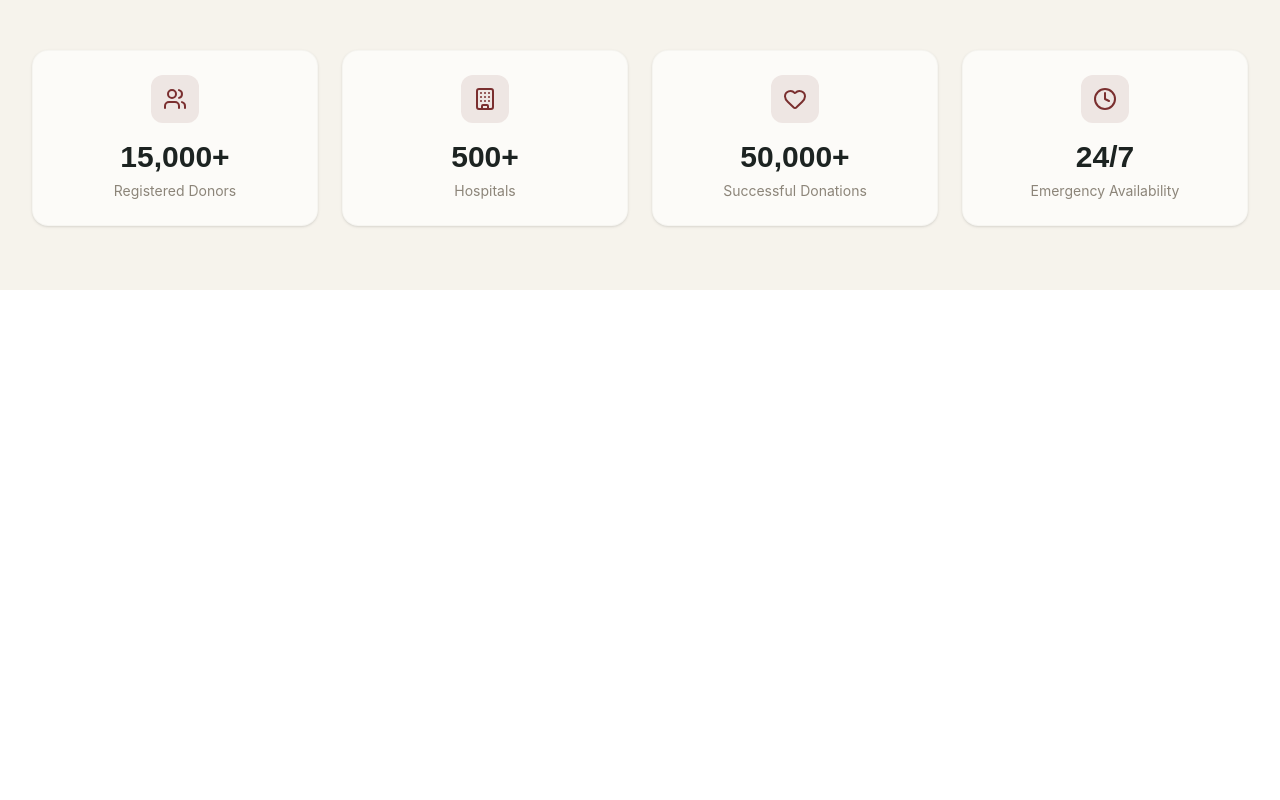
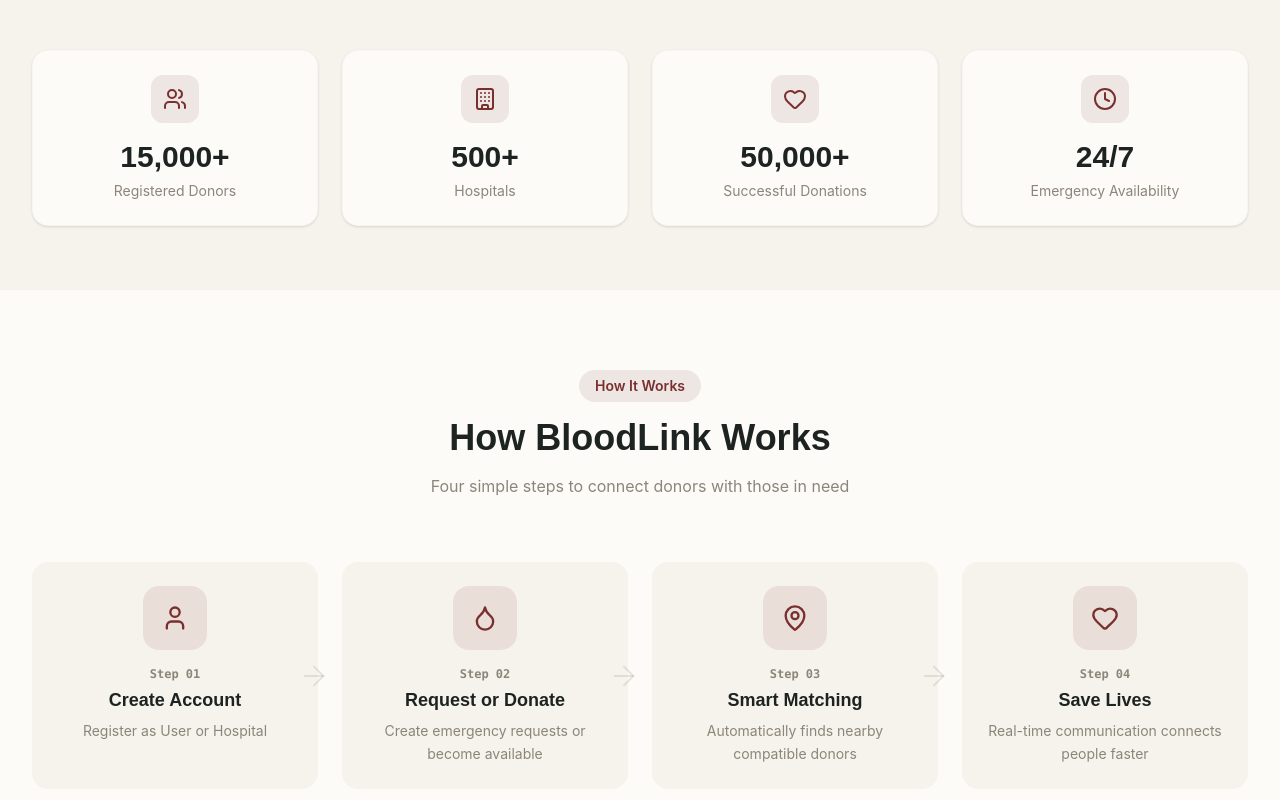
Before and after one commit to AshfaqIbrahim/bloodlink-frontend, a React (Vite) app: page / in a window 1280 px wide. Shown: the part 724-1524 px from the top of the page. Before the commit the page ends 1014 px from the top, so only its background shows below. Built offline with nearby package versions, Linux system fonts and the light colour scheme; the HTML template or start-up script is replaced by a standard one.

Commit message:
Added How it works component

```diff
--- /dev/null
+++ b/src/components/landing/HowItWorks.jsx
@@ -0,0 +1,81 @@
+// ============================================
+// FILE: src/components/landing/HowItWorks.jsx
+// ============================================
+import React from "react";
+import { User, Droplet, MapPin, Heart, ArrowRight } from "lucide-react";
+
+const HowItWorks = () => {
+  const steps = [
+    {
+      icon: User,
+      step: "01",
+      title: "Create Account",
+      desc: "Register as User or Hospital",
+    },
+    {
+      icon: Droplet,
+      step: "02",
+      title: "Request or Donate",
+      desc: "Create emergency requests or become available",
+    },
+    {
+      icon: MapPin,
+      step: "03",
+      title: "Smart Matching",
+      desc: "Automatically finds nearby compatible donors",
+    },
+    {
+      icon: Heart,
+      step: "04",
+      title: "Save Lives",
+      desc: "Real-time communication connects people faster",
+    },
+  ];
+
+  return (
+    <section id="how-it-works" className="py-20 bg-[#FCFBF8]">
+      <div className="max-w-7xl mx-auto px-4 sm:px-6 lg:px-8">
+        <div className="text-center mb-16">
+          <span className="inline-block text-sm font-semibold text-[#7A2F2F] bg-[#7A2F2F]/10 px-4 py-1.5 rounded-full mb-4">
+            How It Works
+          </span>
+          <h2 className="font-poppins font-bold text-3xl sm:text-4xl text-[#1C2321] mb-4">
+            How BloodLink Works
+          </h2>
+          <p className="text-[#8C8579] max-w-2xl mx-auto">
+            Four simple steps to connect donors with those in need
+          </p>
+        </div>
+
+        <div className="grid md:grid-cols-4 gap-6 relative">
+          {steps.map((item, idx) => (
+            <div key={idx} className="relative">
+              {/* Card with fixed height using flex */}
+              <div className="bg-[#F6F3EC] rounded-2xl p-6 text-center hover:shadow-lg transition-all duration-300 hover:-translate-y-1 h-full flex flex-col items-center">
+                <div className="w-16 h-16 bg-[#7A2F2F]/10 rounded-2xl flex items-center justify-center mb-4 flex-shrink-0">
+                  <item.icon className="w-7 h-7 text-[#7A2F2F]" />
+                </div>
+                <div className="text-xs font-mono font-semibold text-[#8C8579] mb-1">
+                  Step {item.step}
+                </div>
+                <h3 className="font-poppins font-semibold text-lg text-[#1C2321] mb-1.5">
+                  {item.title}
+                </h3>
+                <p className="text-sm text-[#8C8579] leading-relaxed flex-grow">
+                  {item.desc}
+                </p>
+              </div>
+              {idx < 3 && (
+                <div className="hidden md:block absolute top-1/2 -right-3 transform -translate-y-1/2 text-[#8C8579]/20">
+                  <ArrowRight className="w-8 h-8" strokeWidth={1.5} />
+                </div>
+              )}
+            </div>
+          ))}
+        </div>
+      </div>
+    </section>
+  );
+};
+
+export default HowItWorks;
--- a/src/pages/auth/Landing.jsx
+++ b/src/pages/auth/Landing.jsx
@@ -1,6 +1,7 @@
 import Navbar from "../../components/common/Navbar";
 import HeroSection from "../../components/landing/HeroSection";
 import StatsSection from "../../components/landing/StatsSection";
+import HowItWorks from "../../components/landing/HowItWorks";
 
 function Landing() {
   return (
@@ -8,6 +9,7 @@
       <Navbar />
       <HeroSection />
       <StatsSection />
+      <HowItWorks />
     </>
   );
 }
```
